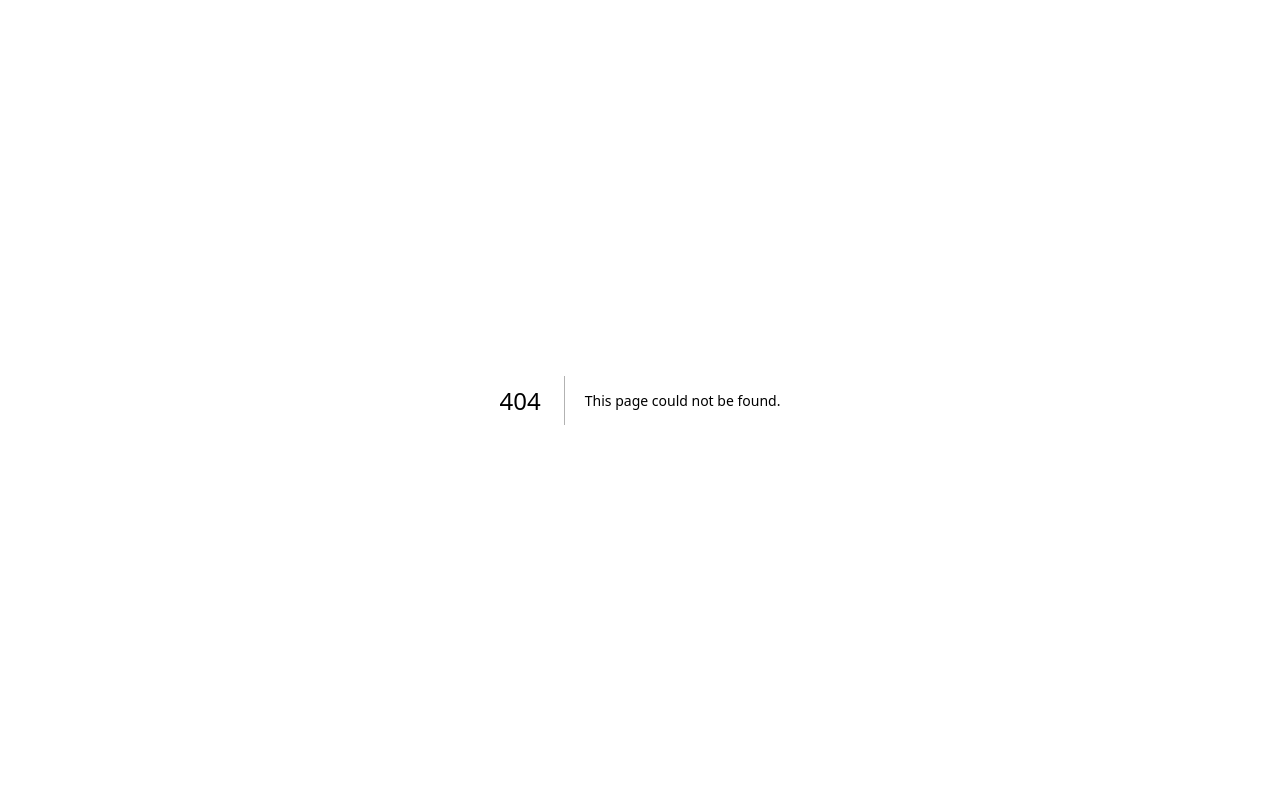
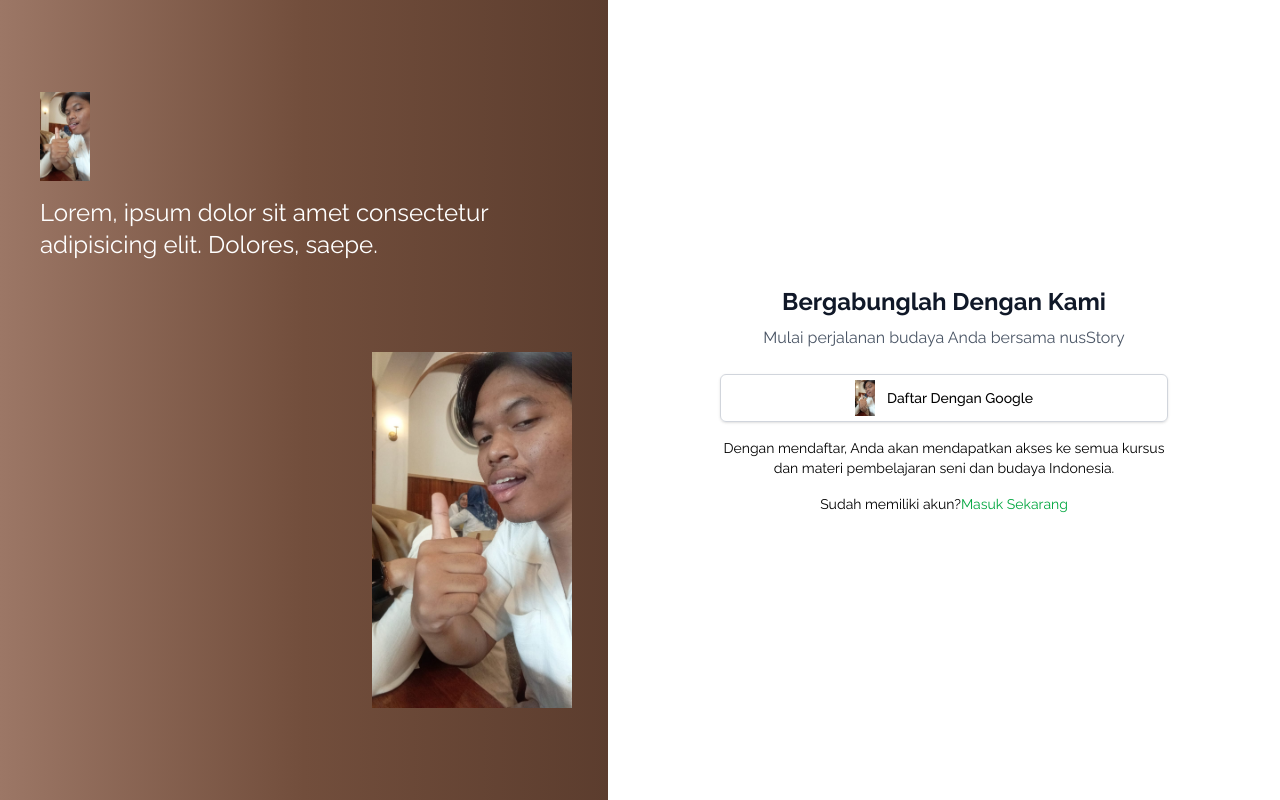
Before and after one commit to AdityaAWP/nusStory, a Next.js app: page /register in a window 1280 px wide. Before the commit this address had no page. Built offline with nearby package versions, Linux system fonts and the light colour scheme.

Commit message:
Enhance authentication components with localized titles and descriptions; add registration page

```diff
--- a/app/login/page.tsx
+++ b/app/login/page.tsx
@@ -3,7 +3,7 @@ import Auth from "@/components/Auth"
 const LoginPage = () => {
   return (
     <div>
-      <Auth/>
+      <Auth title="Selamat Datang Kembali" subTitle="Silakan masuk untuk melanjutkan perjalanan sejarah Anda" buttonText="Masuk Dengan Google" description="Kami hanya mendukung login melalui Google untuk keamanan dan kemudahan akses." navigationText="Belum memiliki akun?" secondNavigationText="Daftar Sekarang" navigationLink="/register"/>
     </div>
   )
 }
--- /dev/null
+++ b/app/register/page.tsx
@@ -0,0 +1,11 @@
+import Auth from '@/components/Auth';
+
+const RegisterPage = () => {
+  return (
+    <div>
+      <Auth title="Bergabunglah Dengan Kami" subTitle="Mulai perjalanan budaya Anda bersama nusStory" buttonText="Daftar Dengan Google" description="Dengan mendaftar, Anda akan mendapatkan akses ke semua kursus dan materi pembelajaran seni dan budaya Indonesia." navigationText="Sudah memiliki akun?" secondNavigationText="Masuk Sekarang" navigationLink="/login"/>
+    </div>
+  )
+}
+
+export default RegisterPage
--- a/components/Auth.tsx
+++ b/components/Auth.tsx
@@ -3,9 +3,17 @@ import { Button } from "@/components/ui/button"
 import mock from '../public/images/jago.jpeg'
 
 import { raleway } from "@/app/fonts"
-
-
-export default function LoginPage() {
+import Link from "next/link";
+interface LoginProps {
+  title: string;
+  subTitle: string;
+  buttonText: string;
+  description: string;
+  navigationText: string;
+  secondNavigationText?: string;
+  navigationLink: string;
+}
+export default function LoginPage({title, subTitle, buttonText, description, navigationText, secondNavigationText, navigationLink}: LoginProps) {
   return (
     <div className={`min-h-screen flex ${raleway.className} `}>
       <div className="flex-1 bg-gradient-to-r from-[#9c7766] via-[#724e3c] to-[#5C3D2E] md:flex flex-col justify-evenly items-end hidden">
@@ -20,8 +28,8 @@ export default function LoginPage() {
       <div className="flex-1 bg-white p-8 flex items-center justify-center">
         <div className="w-full max-w-md space-y-6">
           <div className="text-center space-y-2">
-            <h2 className="text-2xl font-bold text-gray-900">Selamat Datang Kembali</h2>
-            <p className="text-gray-600">Silakan masuk untuk melanjutkan perjalanan sejarah Anda</p>
+            <h2 className="text-2xl font-bold text-gray-900">{title}</h2>
+            <p className="text-gray-600">{subTitle}</p>
           </div>
 
           <div className="space-y-4">
@@ -30,19 +38,19 @@ export default function LoginPage() {
             className="w-full h-12 flex items-center justify-center gap-3 border-gray-300 cursor-[url(/jago.cur),_pointer]"
           >
             <Image src={mock} width={20} height={20} alt="google-logo"/>
-              Masuk dengan Google
+              {buttonText}
             </Button>
 
             <div className="text-center">
               <p className="text-sm  mb-4">
-                Kami hanya mendukung login melalui Google untuk keamanan dan kemudahan akses.
+                {description}
               </p>
 
               <p className="text-sm ">
-                Belum memiliki akun?{" "}
-                <a href="#" className="text-green-600">
-                  Daftar sekarang
-                </a>
+                {navigationText}
+                <Link href={navigationLink} className="text-green-600">
+                  {secondNavigationText}
+                </Link>
               </p>
             </div>
           </div>
```
Also changed, not shown: 1 other file (tests, documents, lock files or other folders).
